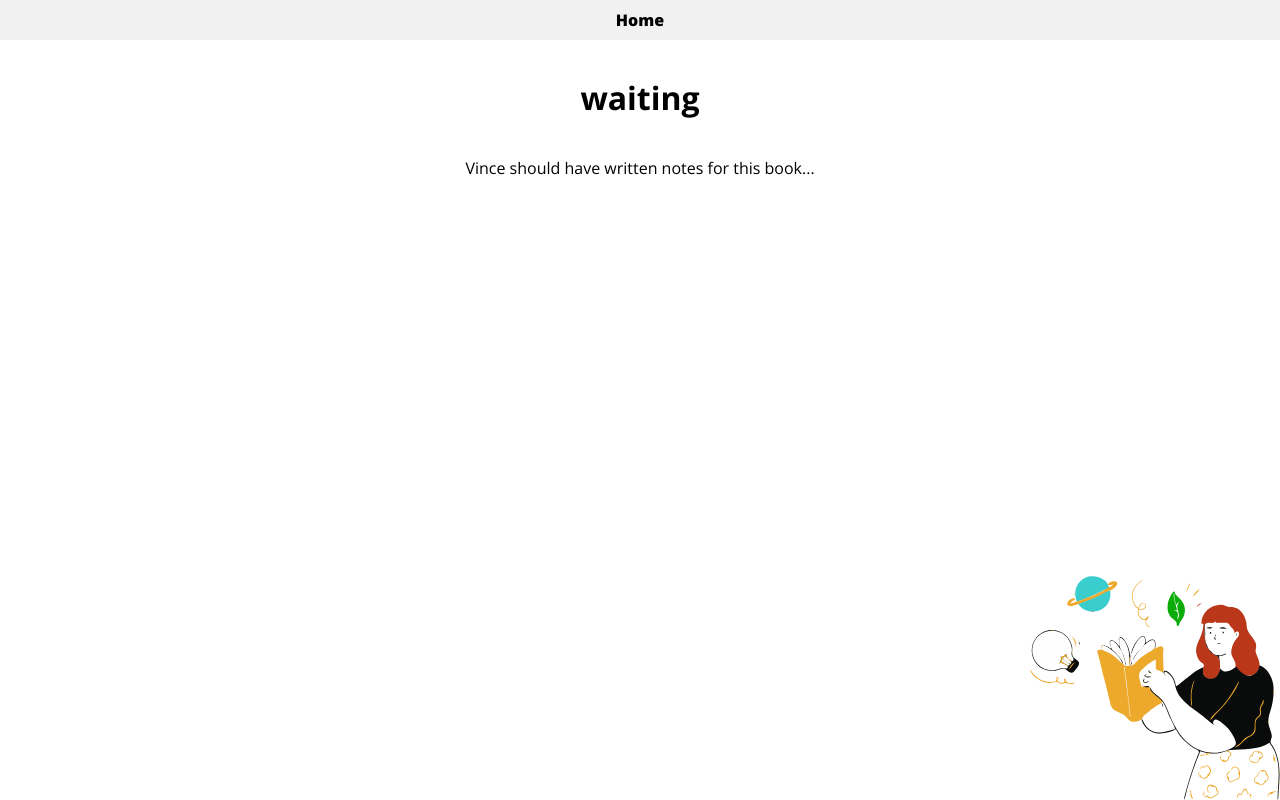
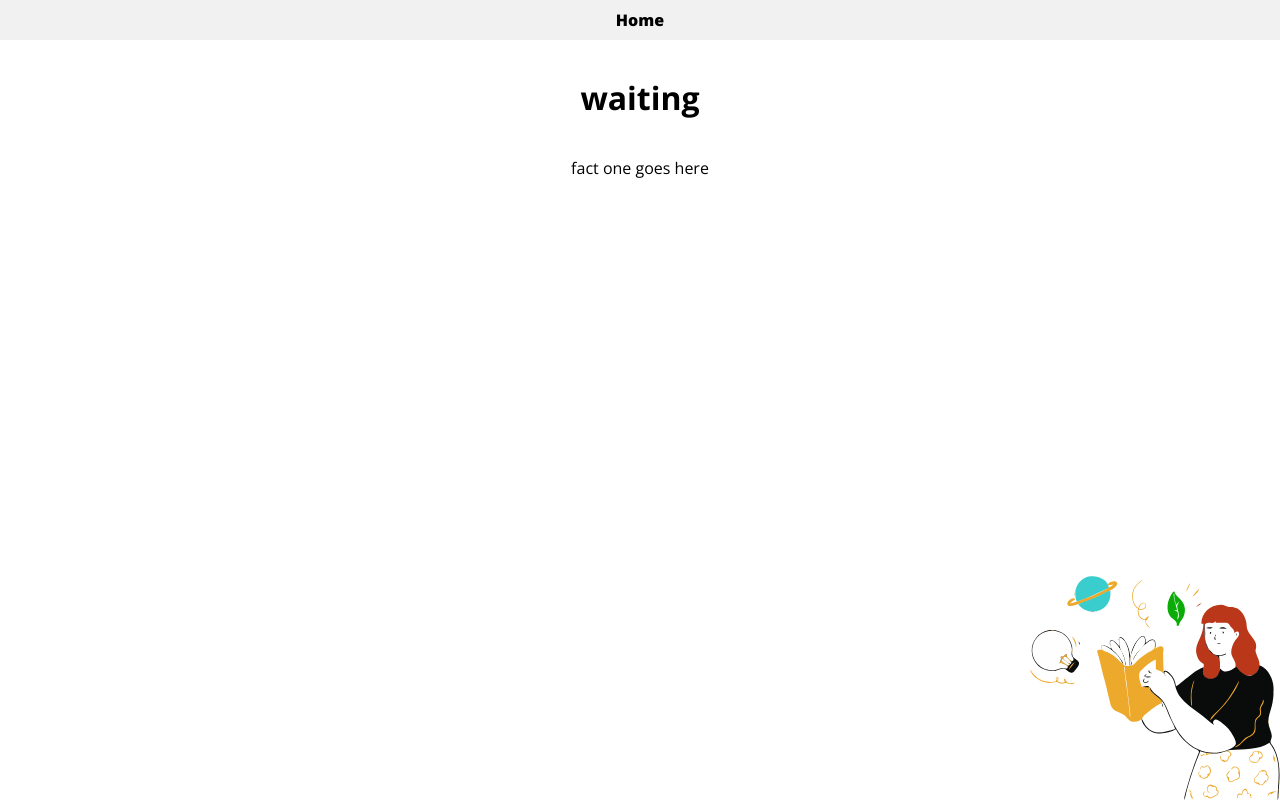
Before and after one commit to danjcooper/Fakespeare, a React (Create React App) app: page /testing in a window 1280 px wide. Built offline with nearby package versions, Linux system fonts and the light colour scheme; no server answers.

Commit message:
remove empty elements from notes

```diff
--- a/src/App.js
+++ b/src/App.js
@@ -41,7 +41,7 @@ function App() {
           <Game />
         </Route>
         <Route exact path='/testing'>
-          <Waiting bookFacts={'fact one goes here fact two goes here'} />
+          <Waiting bookFacts={'1:fact one goes here 2:fact two goes here'} />
         </Route>
         <Route>
           <h1>404, not found</h1>
--- a/src/Components/Waiting/index.js
+++ b/src/Components/Waiting/index.js
@@ -11,6 +11,7 @@ const Waiting = ({ bookFacts }) => {
       ];
     }
     const temp = bookFacts.split(/.:/g);
+    temp.shift();
     return temp;
   };
 
```
